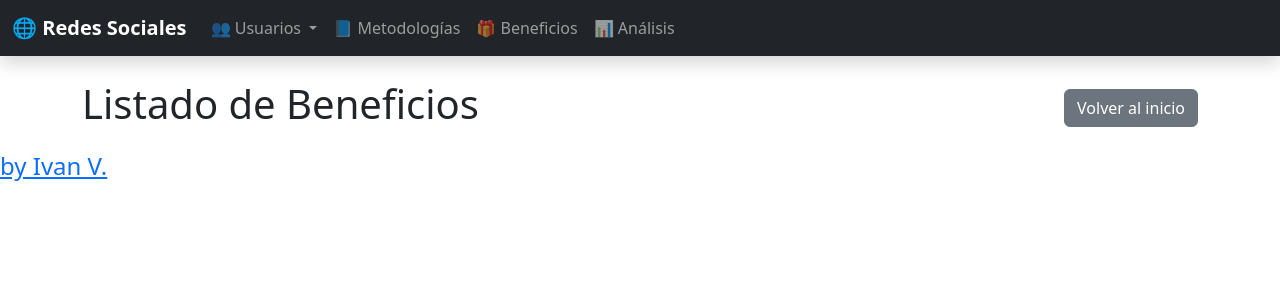
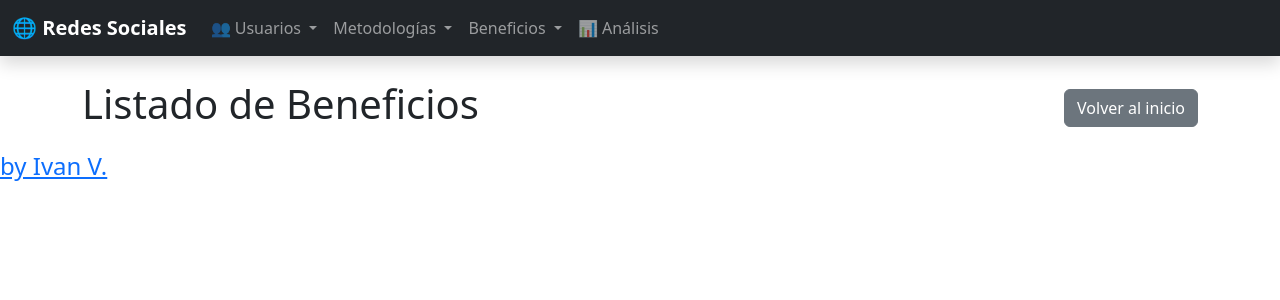
Before and after one commit to Iv4n-0v/Project_Social_MEdi4, a FastAPI app: page /benefits in a window 1280 px wide. Shown: the top 300 px of the page. Run offline with FastAPI, Linux system fonts and the light colour scheme; parts of the project's set-up code (start-up, migrations or seed data) failed here and were passed over.

Commit message:
create benefits

```diff
--- a/templates/navbar.html
+++ b/templates/navbar.html
@@ -20,15 +20,27 @@
                     <li><a class="dropdown-item" href="/users">📋 Usuarios activos</a></li>
                     <li><a class="dropdown-item" href="/users/deleted">🗑️ Usuarios Inactivos</a></li>
                     <li><a class="dropdown-item" href="/users/new">➕ Nuevo Usuario</a></li>
-    </ul>
-</li>
-
-                <li class="nav-item">
-                    <a class="nav-link" href="/methodologies">📘 Metodologías</a>
+                </ul>
                 </li>
 
-                <li class="nav-item">
-                    <a class="nav-link" href="/benefits">🎁 Beneficios</a>
+                <li class="nav-item dropdown">
+                <a class="nav-link dropdown-toggle" href="#" id="navbarDropdownMet" role="button" data-bs-toggle="dropdown" aria-expanded="false">
+                Metodologías
+                </a>
+                <ul class="dropdown-menu" aria-labelledby="navbarDropdownMet">
+                    <li><a class="dropdown-item" href="/methodologies">Ver metodologías</a></li>
+                    <li><a class="dropdown-item" href="/methodologies/new">Crear metodología</a></li>
+                </ul>
+                </li>
+
+                <li class="nav-item dropdown">
+                <a class="nav-link dropdown-toggle" href="#" id="navbarDropdownBen" role="button" data-bs-toggle="dropdown" aria-expanded="false">
+                Beneficios
+                </a>
+                <ul class="dropdown-menu" aria-labelledby="navbarDropdownBen">
+                    <li><a class="dropdown-item" href="/benefits">Ver beneficios</a></li>
+                    <li><a class="dropdown-item" href="/benefits/new">Crear beneficio</a></li>
+                </ul>
                 </li>
 
                 <li class="nav-item">
```
Also changed, not shown: benefit.py (+28 -2 lines), templates/new_benefit.html (added, +24 -0 lines).
